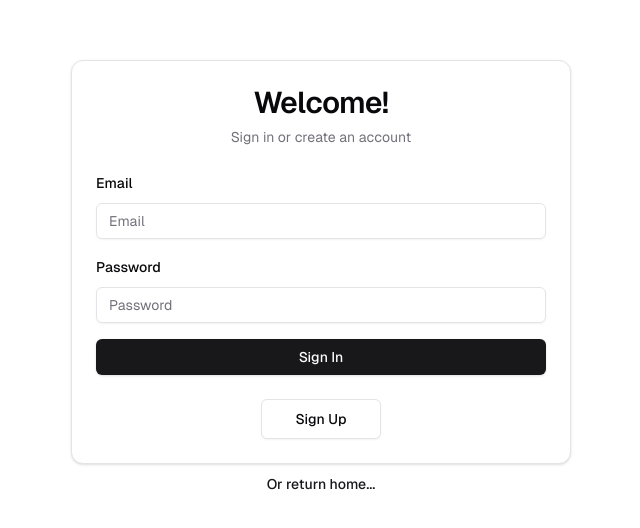
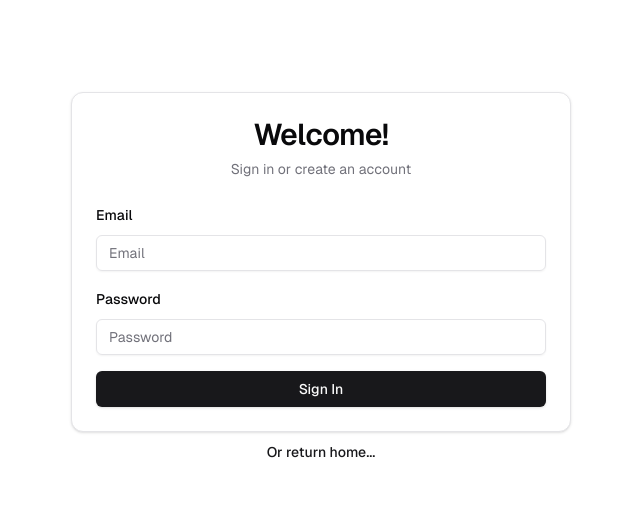
Before and after one commit to Markkreel/Simple-Authentication-Pagination, a Next.js app: page /sign-in in a window 1280 px wide. Shown: the part 118-646 px from the top of the page, without its empty margins (319-959 px from the left). Built offline with nearby package versions, Linux system fonts and the light colour scheme.

Commit message:
refactor(sign-in): remove redundant sign-up button from sign-in page

```diff
--- a/app/(auth)/sign-in/page.tsx
+++ b/app/(auth)/sign-in/page.tsx
@@ -98,16 +98,6 @@ export default function SignIn() {
               </form>
             </Form>
           </CardContent>
-          <CardFooter className="flex justify-center">
-            <Button
-              asChild
-              variant={"outline"}
-              size={"lg"}
-              className="hover:bg-red-600 hover:text-white min-w-[120px]"
-            >
-              <Link href="/sign-up">Sign Up</Link>
-            </Button>
-          </CardFooter>
         </Card>
         <div>
           <Button variant={"link"} size={"lg"}>
```
